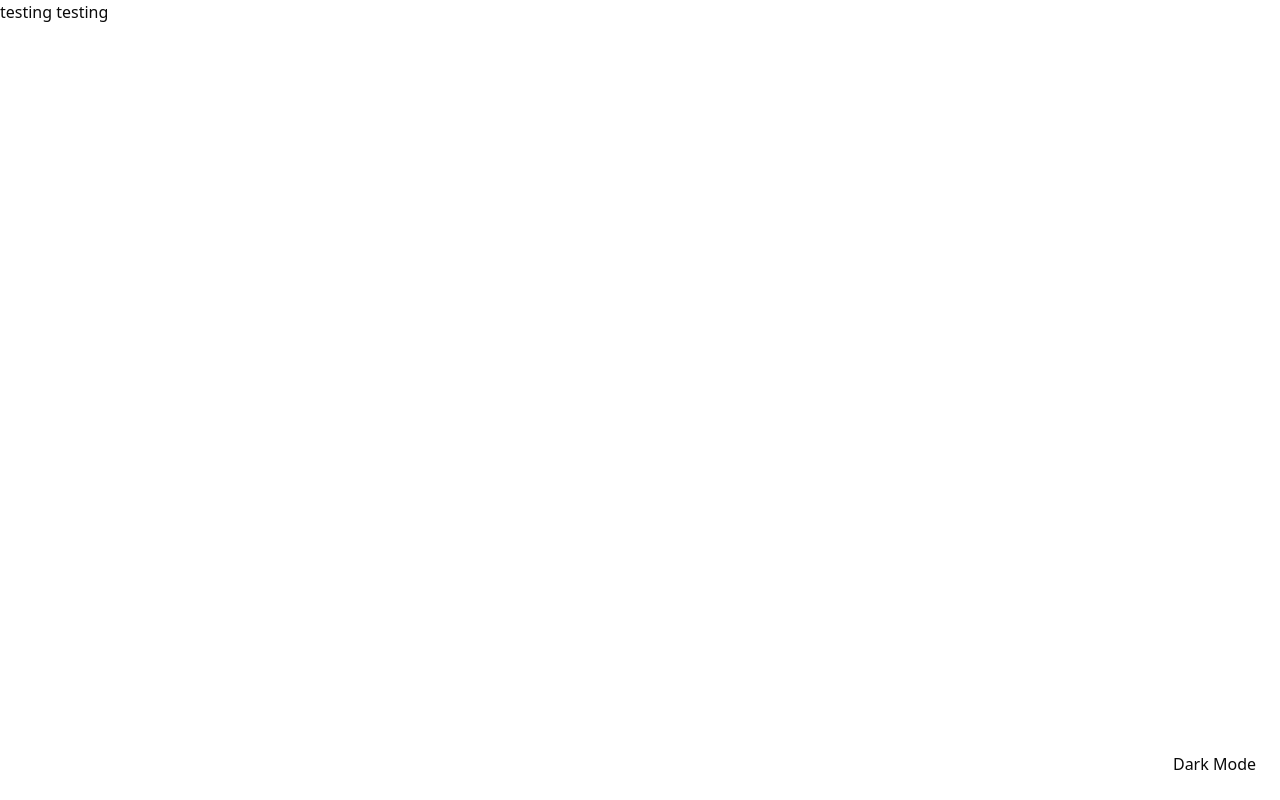
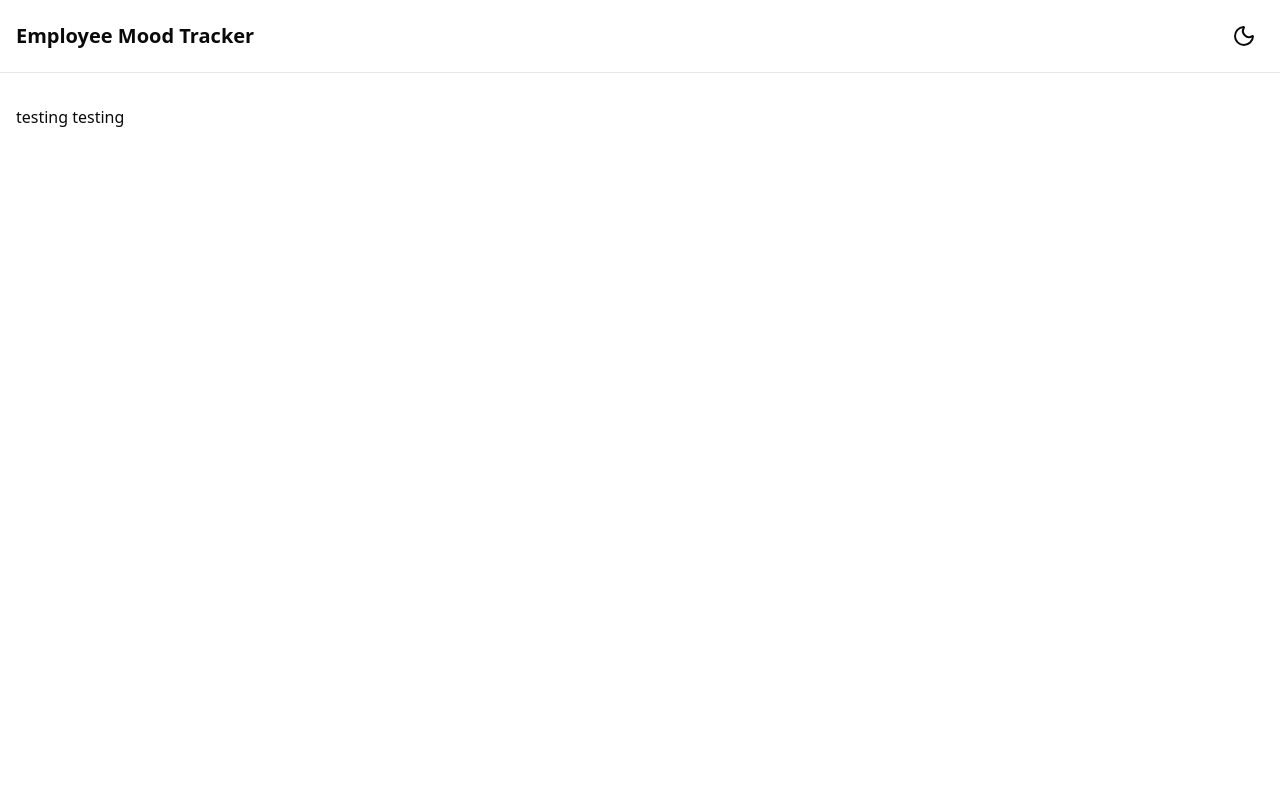
Before and after one commit to amoreX/quack-api-manager, a Next.js app: page / in a window 1280 px wide. Built offline with nearby package versions, Linux system fonts and the light colour scheme.

Commit message:
Header Added

```diff
--- a/app/layout.tsx
+++ b/app/layout.tsx
@@ -1,8 +1,7 @@
 import type { Metadata } from "next";
 import { Geist, Geist_Mono } from "next/font/google";
 import "./globals.css";
-// import { ThemeProvider } from "../../theme/theme-provider";
-// import { ThemeToggle } from "../../theme/theme-toggle";
+import Header from "@/components/header";
 import { ThemeProvider } from "@/components/theme-provider";
 import { ThemeToggle } from "@/components/theme-toggle";
 const geistSans = Geist({
@@ -31,8 +30,8 @@ export default function RootLayout({
         className={`${geistSans.variable} ${geistMono.variable} antialiased`}
       >
         <ThemeProvider>
-          {children}
-          <ThemeToggle />
+          <Header />
+          <main className=" mx-auto px-4 py-8">{children}</main>
         </ThemeProvider>
       </body>
     </html>
--- /dev/null
+++ b/components/header.tsx
@@ -0,0 +1,13 @@
+import { ThemeToggle } from "./theme-toggle"
+export default function Header(){
+    return(
+         <header className="border-b border-slate-200 dark:border-slate-800 bg-white/80 dark:bg-slate-900/80 backdrop-blur-sm sticky top-0 z-50">
+              <div className=" mx-auto px-4 py-4 flex justify-between items-center">
+                <h1 className="text-xl font-bold ">
+                Employee Mood Tracker
+                </h1>
+                <ThemeToggle />
+              </div>
+            </header>
+    )
+}
--- a/components/theme-toggle.tsx
+++ b/components/theme-toggle.tsx
@@ -2,12 +2,10 @@
 
 import { useTheme } from "next-themes";
 import { useEffect, useState } from "react";
-
+import { Sun,Moon } from "lucide-react";
 export function ThemeToggle() {
   const { setTheme, resolvedTheme } = useTheme();
   const [mounted, setMounted] = useState(false);
-
-  // Fix hydration issue
   useEffect(() => {
     setMounted(true);
   }, []);
@@ -18,10 +16,10 @@ export function ThemeToggle() {
 
   return (
     <button
-      className="fixed bottom-4 right-4 p-2 bg-buttons text-textPrimary rounded"
+      className=" bottom-4 right-4 p-2 bg-buttons text-textPrimary rounded cursor-pointer transition-all  duration-200 hover:scale-75 active:scale-50  "
       onClick={() => setTheme(resolvedTheme === "dark" ? "light" : "dark")}
     >
-      {resolvedTheme === "dark" ? "Light Mode" : "Dark Mode"}
+      {resolvedTheme === "dark" ? <Sun/> : <Moon/>}
     </button>
   );
 }
```
